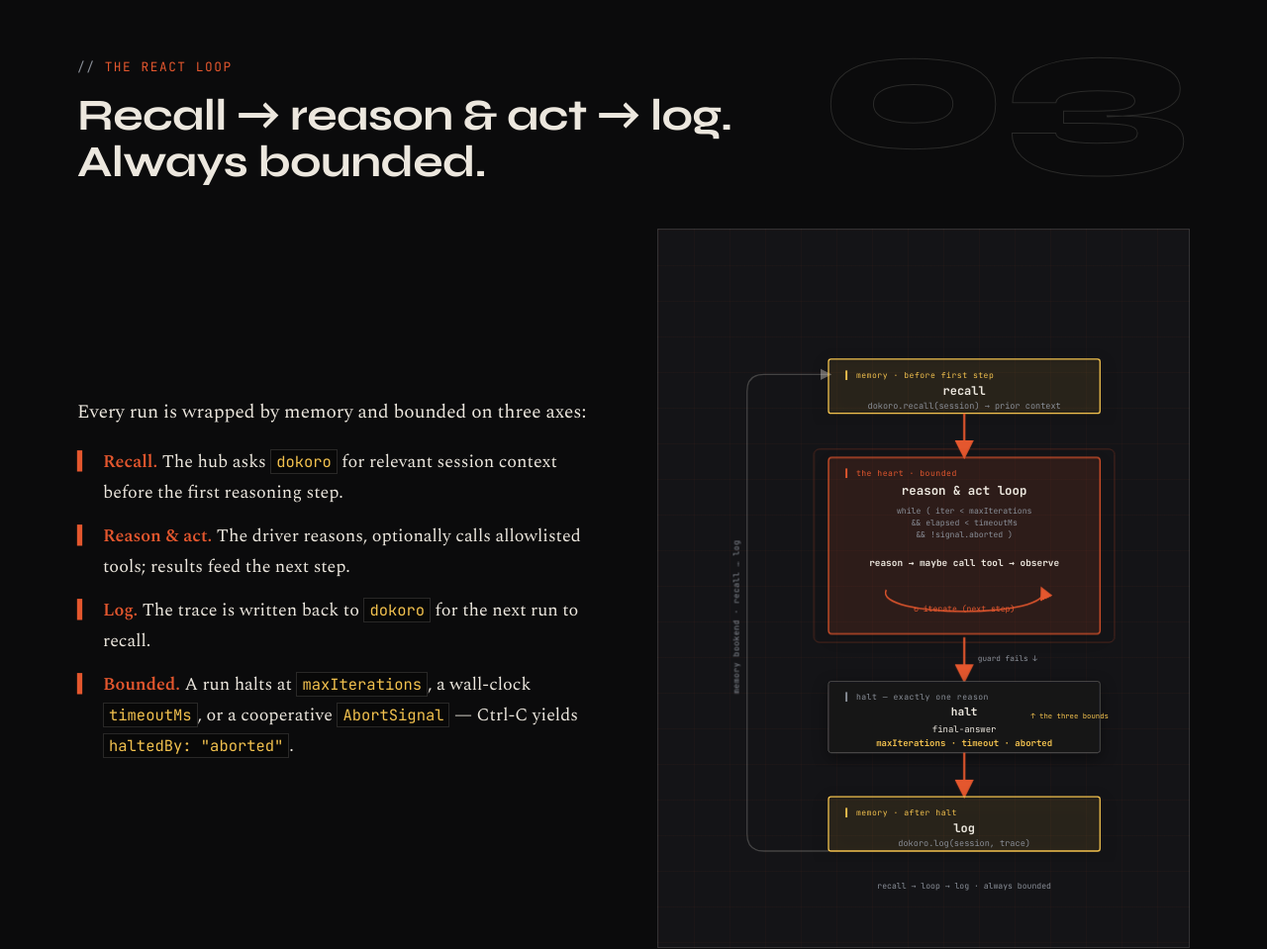
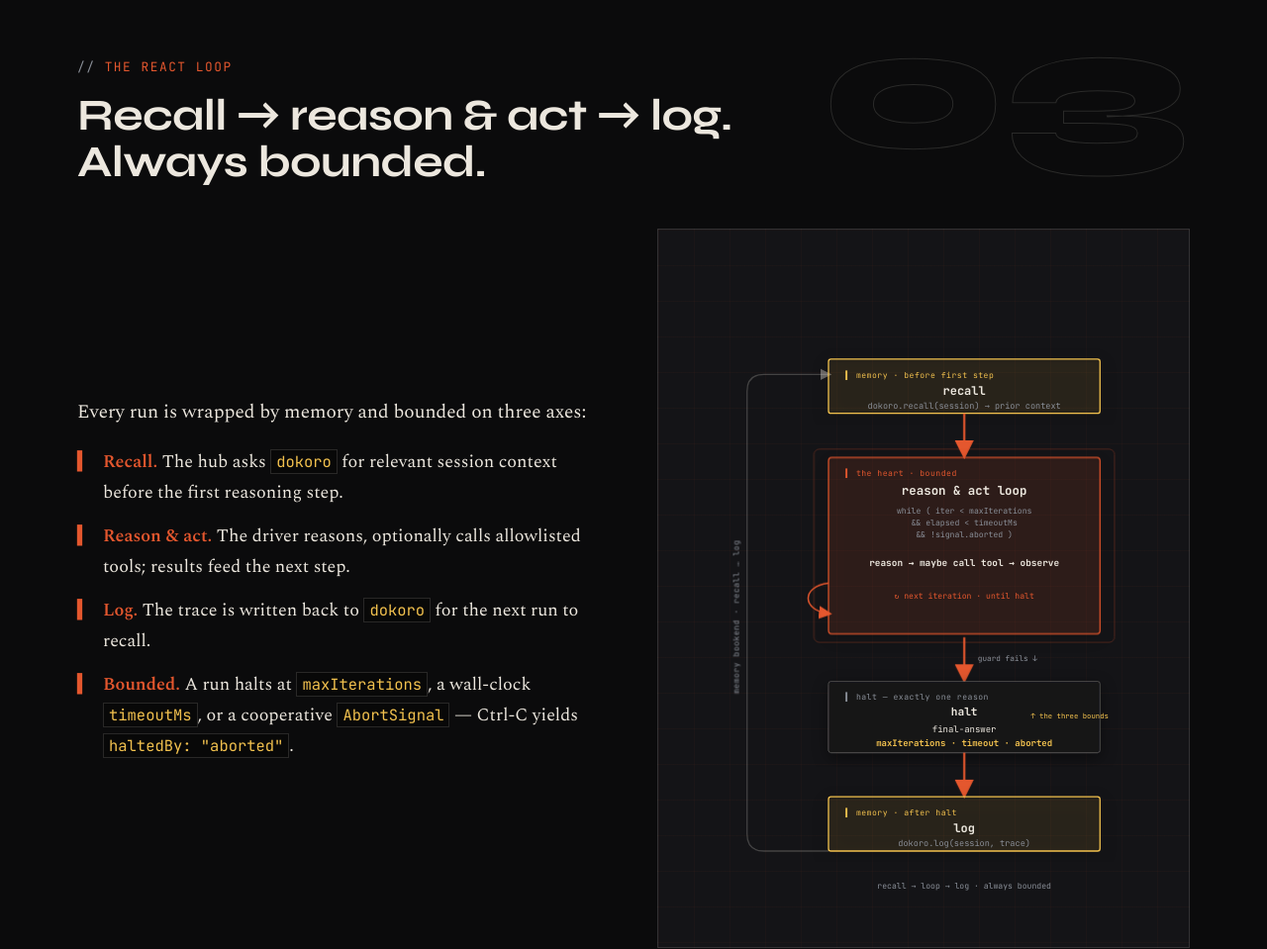
Before and after one commit to byPawel/tachi-agent, a website: page docs/architecture.html in a window 1280 px wide. Shown: the part 3332-4291 px from the top of the page at 99% size. Drawn offline with nearby package versions, Linux system fonts and the light colour scheme.

Commit message:
docs(diagram): section 03 lifecycle loop-back → self-loop (matches memory/swarm)

```diff
--- a/docs/architecture.html
+++ b/docs/architecture.html
@@ -322,9 +322,9 @@ dokoro_session_recall
                 <!-- inner cycle -->
                 <text class="d-text" x="328" y="364" text-anchor="middle" font-size="11" font-weight="700">reason → maybe call tool → observe</text>
               </g>
-              <!-- inner loop-back arrow (the iteration) -->
-              <path class="d-edge-accent d-draw" style="--d-len:240;--d-delay:.8s" d="M236 392 C 220 426, 436 426, 420 392" stroke-width="1.75" marker-end="url(#lArrow)" />
-              <text class="d-accent d-fade" style="--d-delay:.92s" x="328" y="418" text-anchor="middle" font-size="9.5">↻ iterate (next step)</text>
+              <!-- inner loop-back: self-loop on the box edge (next iteration) -->
+              <path class="d-edge-accent d-draw" style="--d-len:96;--d-delay:.8s" d="M168 384 C 136 388, 136 416, 168 420" fill="none" stroke-width="1.75" marker-end="url(#lArrow)" />
+              <text class="d-accent d-fade" style="--d-delay:.92s" x="328" y="402" text-anchor="middle" font-size="9.5">↻ next iteration · until halt</text>
 
               <!-- guard → halt -->
               <path class="d-edge-accent d-draw" style="--d-len:52;--d-delay:1s" d="M328 448 V496" stroke-width="2.5" marker-end="url(#lArrow)" />
```
